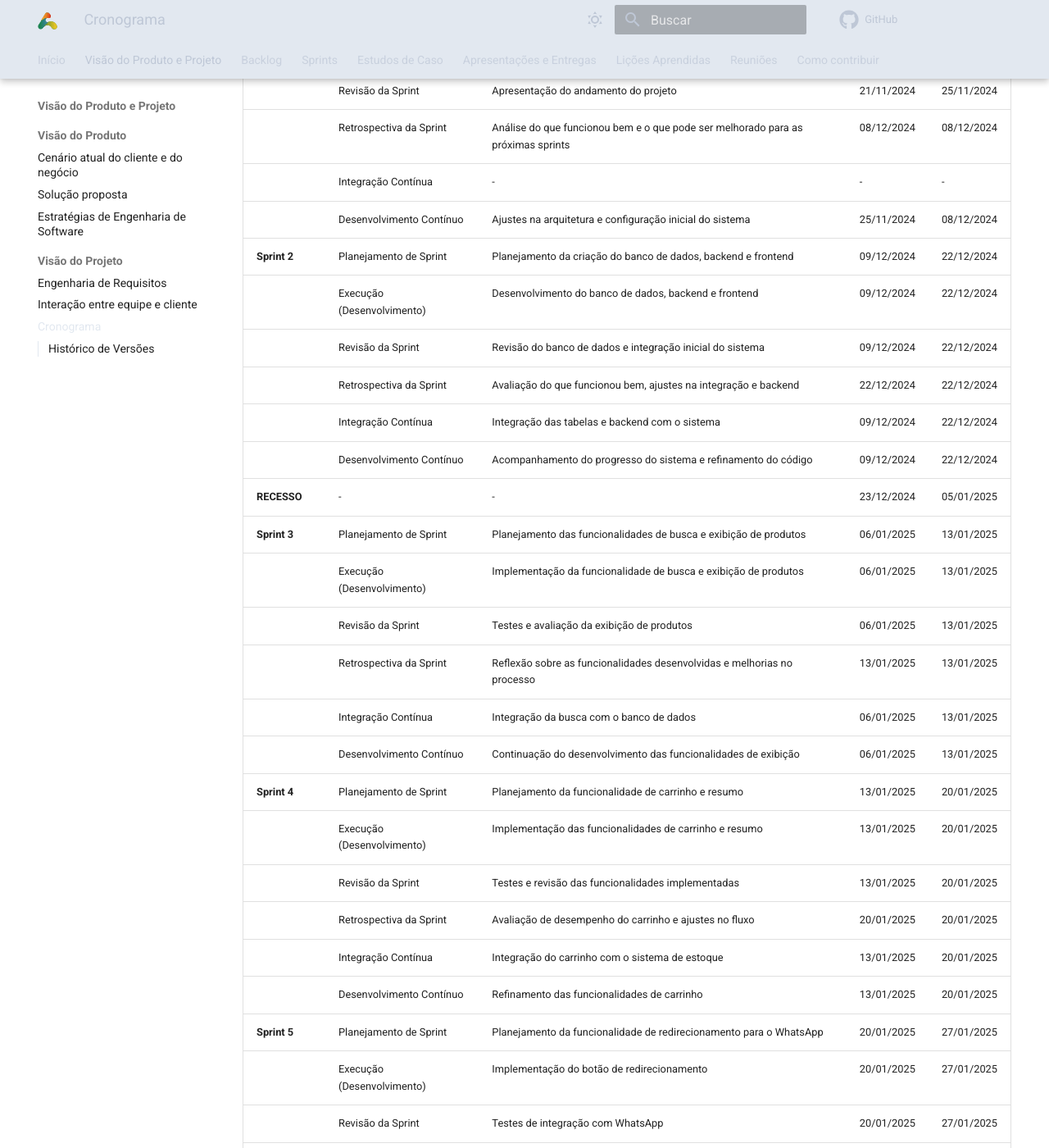
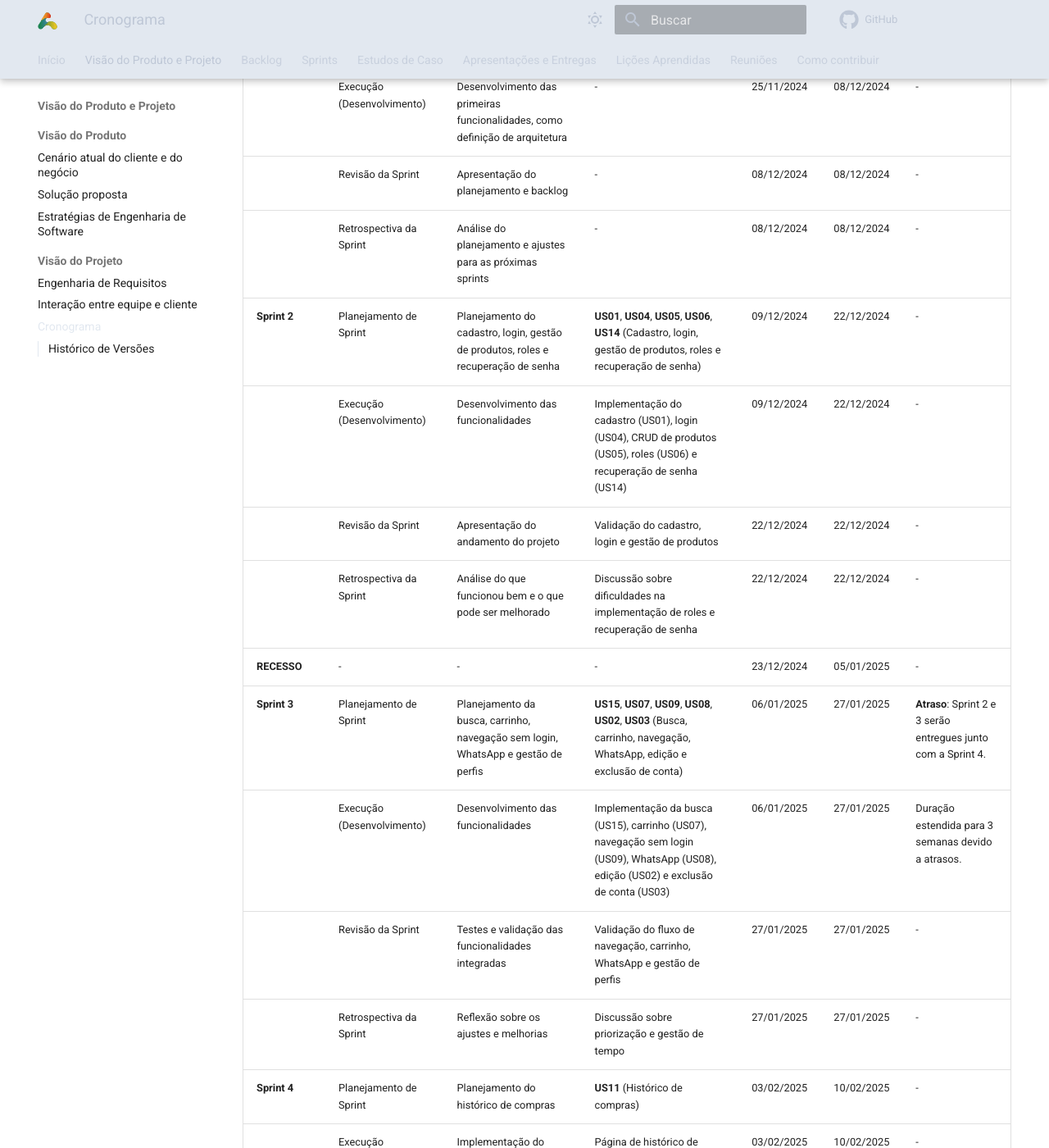
Before and after one commit to mdsreq-fga-unb/2024.2-T03-AutoReiTintas, an MkDocs documentation site: the page built from docs/auto-rei-tintas/docs/sections/product_vision/5_timeline.md, in a window 1280 px wide and 1400 px high, scrolled down 404 px. Shown: the whole window at 82% size. Built offline with MkDocs 1.6.1 and Material for MkDocs 9.7.7, drawn with Linux system fonts in a browser that asks for light colours; comment, search, counter and statistics services are not loaded; some of the changed text lies outside the part shown.

Commit message:
fix(cronograma): Fixing some timeline issues

```diff
--- a/docs/auto-rei-tintas/docs/sections/product_vision/5_timeline.md
+++ b/docs/auto-rei-tintas/docs/sections/product_vision/5_timeline.md
@@ -1,63 +1,26 @@
 # **Cronograma e Entregas**
-
-
-
-
 
 Com base nas estratégias apontadas pelos frameworks e decididas pelo grupo, a seguinte proposta de cronograma e entregas e feito:
 
-| **Sprint** | **Fase do ScrumXP** | **Entregas** | **Data Início** | **Data Fim** |
-| --- | --- | --- | --- | --- |
-| **Sprint 1** | Planejamento de Sprint | Planejamento, elaboração dos requisitos, definição do backlog e MVP | 25/11/2024 | 08/12/2024 |
-|  | Execução (Desenvolvimento) | Desenvolvimento das primeiras funcionalidades, como definição de arquitetura | 25/11/2024 | 08/12/2024 |
-|  | Revisão da Sprint | Apresentação do andamento do projeto | 21/11/2024 | 25/11/2024 |
-|  | Retrospectiva da Sprint | Análise do que funcionou bem e o que pode ser melhorado para as próximas sprints | 08/12/2024 | 08/12/2024 |
-|  | Integração Contínua | - | - | - |
-|  | Desenvolvimento Contínuo | Ajustes na arquitetura e configuração inicial do sistema | 25/11/2024 | 08/12/2024 |
-| **Sprint 2** | Planejamento de Sprint | Planejamento da criação do banco de dados, backend e frontend | 09/12/2024 | 22/12/2024 |
-|  | Execução (Desenvolvimento) | Desenvolvimento do banco de dados, backend e frontend | 09/12/2024 | 22/12/2024 |
-|  | Revisão da Sprint | Revisão do banco de dados e integração inicial do sistema | 09/12/2024 | 22/12/2024 |
-|  | Retrospectiva da Sprint | Avaliação do que funcionou bem, ajustes na integração e backend | 22/12/2024 | 22/12/2024 |
-|  | Integração Contínua | Integração das tabelas e backend com o sistema | 09/12/2024 | 22/12/2024 |
-|  | Desenvolvimento Contínuo | Acompanhamento do progresso do sistema e refinamento do código | 09/12/2024 | 22/12/2024 |
-| **RECESSO** | - | - | 23/12/2024 | 05/01/2025 |
-| **Sprint 3** | Planejamento de Sprint | Planejamento das funcionalidades de busca e exibição de produtos | 06/01/2025 | 13/01/2025 |
-|  | Execução (Desenvolvimento) | Implementação da funcionalidade de busca e exibição de produtos | 06/01/2025 | 13/01/2025 |
-|  | Revisão da Sprint | Testes e avaliação da exibição de produtos | 06/01/2025 | 13/01/2025 |
-|  | Retrospectiva da Sprint | Reflexão sobre as funcionalidades desenvolvidas e melhorias no processo | 13/01/2025 | 13/01/2025 |
-|  | Integração Contínua | Integração da busca com o banco de dados | 06/01/2025 | 13/01/2025 |
-|  | Desenvolvimento Contínuo | Continuação do desenvolvimento das funcionalidades de exibição | 06/01/2025 | 13/01/2025 |
-| **Sprint 4** | Planejamento de Sprint | Planejamento da funcionalidade de carrinho e resumo | 13/01/2025 | 20/01/2025 |
-|  | Execução (Desenvolvimento) | Implementação das funcionalidades de carrinho e resumo | 13/01/2025 | 20/01/2025 |
-|  | Revisão da Sprint | Testes e revisão das funcionalidades implementadas | 13/01/2025 | 20/01/2025 |
-|  | Retrospectiva da Sprint | Avaliação de desempenho do carrinho e ajustes no fluxo | 20/01/2025 | 20/01/2025 |
-|  | Integração Contínua | Integração do carrinho com o sistema de estoque | 13/01/2025 | 20/01/2025 |
-|  | Desenvolvimento Contínuo | Refinamento das funcionalidades de carrinho | 13/01/2025 | 20/01/2025 |
-| **Sprint 5** | Planejamento de Sprint | Planejamento da funcionalidade de redirecionamento para o WhatsApp | 20/01/2025 | 27/01/2025 |
-|  | Execução (Desenvolvimento) | Implementação do botão de redirecionamento | 20/01/2025 | 27/01/2025 |
-|  | Revisão da Sprint | Testes de integração com WhatsApp | 20/01/2025 | 27/01/2025 |
-|  | Retrospectiva da Sprint | Reflexão sobre a funcionalidade de WhatsApp e melhorias no fluxo | 27/01/2025 | 27/01/2025 |
-|  | Integração Contínua | Integração do botão com a API do WhatsApp | 20/01/2025 | 27/01/2025 |
-|  | Desenvolvimento Contínuo | Ajustes contínuos no código e interface | 20/01/2025 | 27/01/2025 |
-| **Sprint 6** | Planejamento de Sprint | Planejamento de funcionalidades de cadastro e controle de estoque | 27/01/2025 | 03/02/2025 |
-|  | Execução (Desenvolvimento) | Desenvolvimento do cadastro, edição e controle de estoque | 27/01/2025 | 03/02/2025 |
-|  | Revisão da Sprint | Testes de cadastro e controle de estoque | 27/01/2025 | 03/02/2025 |
-|  | Retrospectiva da Sprint | Análise de como o cadastro e o controle de estoque funcionaram | 03/02/2025 | 03/02/2025 |
-|  | Integração Contínua | Integração das permissões e novos roles | 27/01/2025 | 03/02/2025 |
-|  | Desenvolvimento Contínuo | Refinamento do controle de estoque e roles | 27/01/2025 | 03/02/2025 |
-| **Sprint 7** | Planejamento de Sprint | Planejamento da funcionalidade de histórico de compras | 03/02/2025 | 10/02/2025 |
-|  | Execução (Desenvolvimento) | Implementação da visualização de histórico de compras | 03/02/2025 | 10/02/2025 |
-|  | Revisão da Sprint | Testes do histórico de compras | 03/02/2025 | 10/02/2025 |
-|  | Retrospectiva da Sprint | Reflexão sobre a funcionalidade de histórico e melhorias | 10/02/2025 | 10/02/2025 |
-|  | Integração Contínua | Integração do histórico de compras com o sistema | 03/02/2025 | 10/02/2025 |
-|  | Desenvolvimento Contínuo | Ajustes contínuos no sistema de histórico de compras | 03/02/2025 | 10/02/2025 |
-| **Sprint 8** | Planejamento de Sprint | Planejamento da funcionalidade de recuperação de senha | 12/02/2025 | 17/02/2025 |
-|  | Execução (Desenvolvimento) | Implementação da recuperação de senha por e-mail | 12/02/2025 | 17/02/2025 |
-|  | Revisão da Sprint | Testes da recuperação de senha | 12/02/2025 | 17/02/2025 |
-|  | Retrospectiva da Sprint | Análise do fluxo de recuperação de senha e ajustes | 17/02/2025 | 17/02/2025 |
-|  | Integração Contínua | Integração da recuperação de senha com o sistema de autenticação | 12/02/2025 | 17/02/2025 |
-|  | Desenvolvimento Contínuo | Refinamento do código e testes de integração | 12/02/2025 | 17/02/2025 |
-
+| **Sprint**   | **Fase do ScrumXP**        | **Entregas**                                                                 | **Histórias de Usuário (US)**                                               | **Data Início** | **Data Fim** | **Observações** |
+| ------------ | -------------------------- | ---------------------------------------------------------------------------- | --------------------------------------------------------------------------- | --------------- | ------------ | --------------- |
+| **Sprint 1** | Planejamento de Sprint     | Planejamento, elaboração dos requisitos, definição do backlog e MVP          | -                                                                           | 25/11/2024      | 08/12/2024   | -               |
+|              | Execução (Desenvolvimento) | Desenvolvimento das primeiras funcionalidades, como definição de arquitetura                                                                            | -                                                                           | 25/11/2024      | 08/12/2024   | -               |
+|              | Revisão da Sprint          | Apresentação do planejamento e backlog                                       | -                                                                           | 08/12/2024      | 08/12/2024   | -               |
+|              | Retrospectiva da Sprint    | Análise do planejamento e ajustes para as próximas sprints                   | -                                                                           | 08/12/2024      | 08/12/2024   | -               |
+| **Sprint 2** | Planejamento de Sprint     | Planejamento do cadastro, login, gestão de produtos, roles e recuperação de senha | **US01**, **US04**, **US05**, **US06**, **US14** (Cadastro, login, gestão de produtos, roles e recuperação de senha) | 09/12/2024      | 22/12/2024   | -               |
+|              | Execução (Desenvolvimento) | Desenvolvimento das funcionalidades                                          | Implementação do cadastro (US01), login (US04), CRUD de produtos (US05), roles (US06) e recuperação de senha (US14) | 09/12/2024      | 22/12/2024   | -               |
+|              | Revisão da Sprint          | Apresentação do andamento do projeto                                         | Validação do cadastro, login e gestão de produtos                           | 22/12/2024      | 22/12/2024   | -               |
+|              | Retrospectiva da Sprint    | Análise do que funcionou bem e o que pode ser melhorado                      | Discussão sobre dificuldades na implementação de roles e recuperação de senha | 22/12/2024      | 22/12/2024   | -               |
+| **RECESSO**  | -                          | -                                                                            | -                                                                           | 23/12/2024      | 05/01/2025   | -               |
+| **Sprint 3** | Planejamento de Sprint     | Planejamento da busca, carrinho, navegação sem login, WhatsApp e gestão de perfis | **US15**, **US07**, **US09**, **US08**, **US02**, **US03** (Busca, carrinho, navegação, WhatsApp, edição e exclusão de conta) | 06/01/2025      | 27/01/2025   | **Atraso**: Sprint 2 e 3 serão entregues junto com a Sprint 4. |
+|              | Execução (Desenvolvimento) | Desenvolvimento das funcionalidades                                          | Implementação da busca (US15), carrinho (US07), navegação sem login (US09), WhatsApp (US08), edição (US02) e exclusão de conta (US03) | 06/01/2025      | 27/01/2025   | Duração estendida para 3 semanas devido a atrasos. |
+|              | Revisão da Sprint          | Testes e validação das funcionalidades integradas                            | Validação do fluxo de navegação, carrinho, WhatsApp e gestão de perfis      | 27/01/2025      | 27/01/2025   | -               |
+|              | Retrospectiva da Sprint    | Reflexão sobre os ajustes e melhorias                                        | Discussão sobre priorização e gestão de tempo                              | 27/01/2025      | 27/01/2025   | -               |
+| **Sprint 4** | Planejamento de Sprint     | Planejamento do histórico de compras                                         | **US11** (Histórico de compras)                                             | 03/02/2025      | 10/02/2025   | -               |
+|              | Execução (Desenvolvimento) | Implementação do histórico de compras                                        | Página de histórico de pedidos (US11)                                       | 03/02/2025      | 10/02/2025   | -               |
+|              | Revisão da Sprint          | Testes do histórico de compras                                               | Validação da sincronização com o banco de dados                             | 10/02/2025      | 10/02/2025   | -               |
+|              | Retrospectiva da Sprint    | Avaliação do desempenho e ajustes                                            | Melhorias na consulta de histórico                                          | 10/02/2025      | 10/02/2025   | -               |
 
 ## Histórico de Versões
 
@@ -68,3 +31,4 @@ Com base nas estratégias apontadas pelos frameworks e decididas pelo grupo, a s
 | `1.2` | 05/12/2024 | Ajuste do cronograma e visualização | [Paulo Henrique](https://github.com/Nanashii76) |  [Johan](https://github.com/johan-rocha), [Paulo Henrique](https://github.com/Nanashii76), [Mariana Letícia](https://github.com/Marianannn), [Mateus Cavalcante](https://github.com/mateuscavati) e [Diogo](https://github.com/Diogo-Barboza) |
 | `1.3` | 12/12/2024 | Mudança da ordem das sprints e detalhamento | [Paulo Henrique](https://github.com/Nanashii76) e  [Johan](https://github.com/johan-rocha) |  [Johan](https://github.com/johan-rocha), [Paulo Henrique](https://github.com/Nanashii76), [Mariana Letícia](https://github.com/Marianannn), [Mateus Cavalcante](https://github.com/mateuscavati) e [Diogo](https://github.com/Diogo-Barboza) |
 | `1.4` | 12/12/2024 | Englobando fases do SrumXP ao cronograma | [Paulo Henrique](https://github.com/Nanashii76) |  [Johan](https://github.com/johan-rocha), [Paulo Henrique](https://github.com/Nanashii76), [Mariana Letícia](https://github.com/Marianannn), [Mateus Cavalcante](https://github.com/mateuscavati) e [Diogo](https://github.com/Diogo-Barboza) |
+| `2.0` | 12/12/2024 | Ajustando o Cronograma | [Paulo Henrique](https://github.com/Nanashii76) |  [Johan](https://github.com/johan-rocha), [Paulo Henrique](https://github.com/Nanashii76), [Mariana Letícia](https://github.com/Marianannn), [Mateus Cavalcante](https://github.com/mateuscavati) e [Diogo](https://github.com/Diogo-Barboza) |
```
